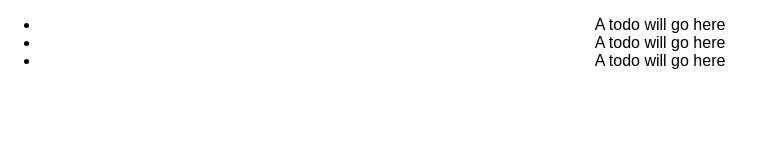
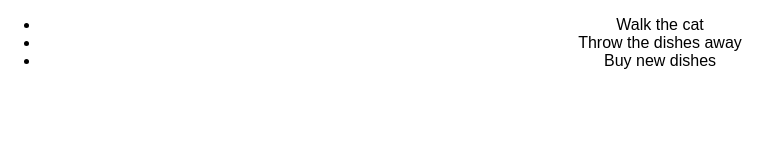
Before and after one commit to RyanBalfanz/bloc-react-to-do, a React (Create React App) app: page / in a window 1280 px wide. Shown: the top 160 px of the page, without its empty margins (0-781 px from the left). Built offline with nearby package versions, Linux system fonts and the light colour scheme.

Commit message:
Render the description prop in our ToDo component

```diff
--- a/src/components/ToDo.js
+++ b/src/components/ToDo.js
@@ -3,7 +3,7 @@ import React, { Component } from 'react';
 class ToDo extends Component {
     render() {
         return (
-          <li> A todo will go here </li>
+            <li>{ this.props.description }</li>
         );
       }
 }
```
